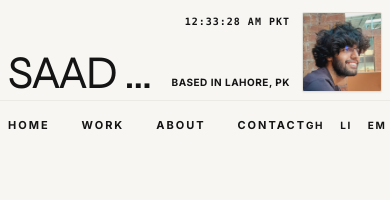
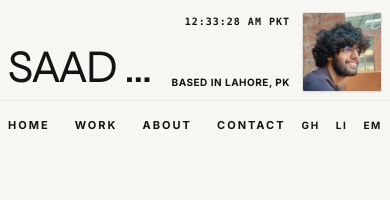
Before and after one commit to sedmugen/portfolio, a Next.js app: page / in a window 390 px wide. Shown: the top 200 px of the page. Built offline with nearby package versions, Linux system fonts and the light colour scheme.

Commit message:
feat(ui): dynamically space nav items so Home aligns with S and Contact aligns with L

```diff
--- a/components/nav.tsx
+++ b/components/nav.tsx
@@ -44,18 +44,19 @@ function LiveTime() {
 export function Nav() {
   return (
     <header className="w-full bg-canvas select-none">
-      {/* Top Banner: Minimal Margins, Large Typography, Time & Location on Left of Photo */}
-      <div className="w-full px-2 sm:px-4 md:px-6 pt-3 sm:pt-4 pb-2 sm:pb-3 flex items-end justify-between gap-3 sm:gap-6">
-        {/* Name Display */}
-        <Link href="/" className="group block flex-1 min-w-0">
-          <h1 className="font-display text-[12vw] sm:text-[11vw] md:text-[10.5vw] lg:text-[10vw] font-normal uppercase tracking-[-0.04em] leading-[0.8] text-ink group-hover:text-accent transition-colors duration-300 truncate sm:overflow-visible">
-            SAAD MUGHAL
-          </h1>
-        </Link>
+      {/* Top Banner: Name on Left, Info Box on Right */}
+      <div className="w-full px-2 sm:px-4 md:px-6 pt-3 sm:pt-4 pb-2 sm:pb-3 flex items-end justify-between gap-4 sm:gap-8">
+        {/* Name Display: Defines the exact left-to-right boundary */}
+        <div className="flex-1 min-w-0">
+          <Link href="/" className="group inline-block w-full">
+            <h1 className="font-display text-[12vw] sm:text-[11vw] md:text-[10.5vw] lg:text-[10vw] font-normal uppercase tracking-[-0.04em] leading-[0.8] text-ink group-hover:text-accent transition-colors duration-300 truncate sm:overflow-visible">
+              SAAD MUGHAL
+            </h1>
+          </Link>
+        </div>
 
-        {/* Right Info Box: Bold Time & Bold Location on the LEFT of the Photo */}
+        {/* Right Info Box: Time & Location + Profile Photo */}
         <div className="flex items-end gap-3 sm:gap-4 shrink-0 self-end">
-          {/* Bold Time (top) & Bold Location (bottom) */}
           <div className="flex flex-col items-end justify-between self-stretch text-right py-0.5">
             <div className="text-[10px] sm:text-xs font-mono font-bold text-ink uppercase tracking-widest whitespace-nowrap">
               <LiveTime /> <span className="text-ink">PKT</span>
@@ -68,7 +69,6 @@ export function Nav() {
             </div>
           </div>
 
-          {/* Large Profile Picture on Far Right */}
           <div className="relative w-20 h-20 sm:w-28 sm:h-28 md:w-36 md:h-36 lg:w-44 lg:h-44 rounded-sm overflow-hidden bg-border-subtle border border-border shrink-0 shadow-sm">
             <Image
               src="/images/profile-pictures/1.jpg"
@@ -82,11 +82,12 @@ export function Nav() {
         </div>
       </div>
 
-      {/* Sub-Navigation Bar: Bold Nav Items & Bold Social Items */}
+      {/* Sub-Navigation Bar: HOME aligned to 'S', CONTACT aligned to 'L', evenly distributed */}
       <div className="border-t border-border-subtle">
-        <div className="w-full px-2 sm:px-4 md:px-6 py-2.5 sm:py-3 flex items-center justify-between">
-          <nav aria-label="Main Navigation" className="flex-1">
-            <ul className="flex items-center gap-8 sm:gap-16 md:gap-24 lg:gap-32 text-[11px] sm:text-xs font-bold tracking-[0.18em] uppercase text-ink">
+        <div className="w-full px-2 sm:px-4 md:px-6 py-2.5 sm:py-3 flex items-center justify-between gap-4 sm:gap-8">
+          {/* Navigation Items: Exactly matches the width of 'SAAD MUGHAL' above */}
+          <nav aria-label="Main Navigation" className="flex-1 min-w-0">
+            <ul className="flex items-center justify-between w-full text-[11px] sm:text-xs font-bold tracking-[0.18em] uppercase text-ink">
               {NAV_ITEMS.map((item) => (
                 <li key={item.href} className="py-0.5">
                   <Link
@@ -106,8 +107,8 @@ export function Nav() {
             </ul>
           </nav>
 
-          {/* Bold Socials abbreviation bar on the far right */}
-          <div className="flex items-center space-x-4 sm:space-x-6 text-[10px] sm:text-[11px] font-bold tracking-[0.16em] uppercase text-ink shrink-0">
+          {/* Socials abbreviation bar: Aligned with the right Info Box */}
+          <div className="flex items-center justify-end space-x-4 sm:space-x-6 text-[10px] sm:text-[11px] font-bold tracking-[0.16em] uppercase text-ink shrink-0">
             {SOCIAL_LINKS.map((social) => (
               <a
                 key={social.label}
```
